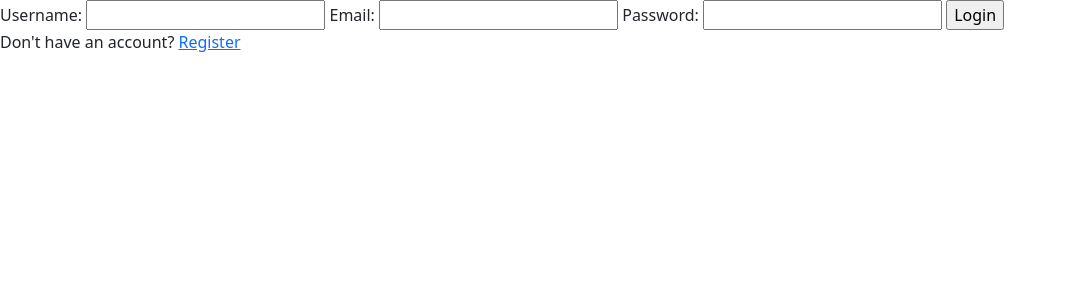
After one commit to Shaurya200911/TaskManager, a Flask app: template templates/login.html in a window 1280 px wide. The commit adds this page. Shown: the top 300 px of the page, without its empty margins (0-1066 px from the left). Run offline with Flask 3, Linux system fonts and the light colour scheme; the template is opened without the code that fills it, so the values that code supplies are empty.

Commit message:
Task Manager Login Framework - ✔

```diff
--- /dev/null
+++ b/app.py
@@ -0,0 +1,95 @@
+from flask import Flask, request, jsonify, redirect, url_for, render_template, session, send_from_directory
+from flask_sqlalchemy import SQLAlchemy
+
+app = Flask(__name__)
+app.config['SECRET_KEY'] = 'your-secret-key'
+app.config['SQLALCHEMY_DATABASE_URI'] = 'sqlite:///database.db'
+app.config['SQLALCHEMY_TRACK_MODIFICATIONS'] = False
+db = SQLAlchemy(app)
+
+class User(db.Model):
+    id = db.Column(db.Integer, primary_key=True)
+    name = db.Column(db.String(100), unique=True, nullable=False)
+    email = db.Column(db.String(100), unique=True, nullable=False)
+    password = db.Column(db.String(100), nullable=False)
+
+    def __repr__(self):
+        return f'<User {self.id}>'
+
+class Task(db.Model):
+    id = db.Column(db.Integer, primary_key=True)
+    title = db.Column(db.String(100), nullable=False)
+    duedate = db.Column(db.Date, nullable=False)
+    priority = db.Column(db.String, nullable=False)
+
+    user_id = db.Column(db.Integer, db.ForeignKey('user.id'), nullable=False)
+
+    def __repr__(self):
+        return f'<Task {self.id}>'
+
+@app.route('/register', methods=['GET', 'POST'])
+def register():
+    if request.method == 'POST':
+        name = request.form.get('username')
+        email = request.form.get('email')
+        password = request.form.get('password')
+
+        user = User(name=name, email=email, password=password)
+        db.session.add(user)
+        db.session.commit()
+
+        return redirect(url_for('login'))
+    else:
+        return render_template('register.html')
+
+@app.route('/login', methods=['GET', 'POST'])
+def login():
+    if request.method == 'POST':
+        email = request.form.get('email')
+        password = request.form.get('password')
+        user = User.query.filter_by(email=email, password=password).first()
+        if user:
+            session['user_id'] = user.id
+            return redirect(url_for('tasks'))
+        else:
+            return 'Invalid credentials. Please try again.'
+    else:
+        return render_template('login.html')
+
+@app.route('/', methods=['GET', 'POST'])
+def tasks():
+    if 'user_id' not in session:
+        return redirect(url_for('login'))
+
+    else:
+        if request.method == 'POST':
+            title = request.form.get('title')
+            duedate = request.form.get('duedate')
+            priority = request.form.get('priority')
+
+            task = Task(title=title, duedate=duedate, priority=priority, user_id=1)
+            db.session.add(task)
+            db.session.commit()
+
+            return redirect(url_for('tasks'))
+        else:
+            tasks = Task.query.all()
+            return render_template('index.html', tasks=tasks)
+
+@app.route('/logout')
+def logout():
+    session.pop('user_id', None)
+    return redirect(url_for('login'))
+
+@app.route('/styles.css')
+def styles():
+    return send_from_directory('.', 'styles.css')
+
+@app.route('/script.js')
+def script():
+    return send_from_directory('.', 'script.js')
+
+if __name__ == '__main__':
+    with app.app_context():
+        db.create_all()
+    app.run(debug=True)
--- a/styles.css
+++ b/styles.css
@@ -41,3 +41,8 @@
     background-color: #777777;
     left: 5000px;
 }
+
+.logout{
+   position: absolute;
+   left: 1250px;
+}
--- /dev/null
+++ b/templates/base.html
@@ -0,0 +1,19 @@
+<!DOCTYPE html>
+<html lang="en">
+<head>
+  <meta charset="UTF-8">
+  <meta name="viewport" content="width=device-width, initial-scale=1.0">
+  <meta name="author" content="Task Manager for people without time">
+  <link href="https://cdn.jsdelivr.net/npm/bootstrap@5.3.5/dist/css/bootstrap.min.css" rel="stylesheet" integrity="sha384-SgOJa3DmI69IUzQ2PVdRZhwQ+dy64/BUtbMJw1MZ8t5HZApcHrRKUc4W0kG879m7" crossorigin="anonymous">
+  <script src="https://cdn.jsdelivr.net/npm/bootstrap@5.3.5/dist/js/bootstrap.bundle.min.js" integrity="sha384-k6d4wzSIapyDyv1kpU366/PK5hCdSbCRGRCMv+eplOQJWyd1fbcAu9OCUj5zNLiq" crossorigin="anonymous"></script>
+
+    {% block head %}
+
+    {% endblock %}
+</head>
+<body>
+{% block body %}
+
+{% endblock %}
+</body>
+</html>
--- a/templates/index.html
+++ b/templates/index.html
@@ -3,6 +3,7 @@
 <head>
   <meta charset="utf-8">
   <meta name="viewport" content="width=device-width, initial-scale=1.0">
+  <meta name="author" content="Task Manager for people without time">
   <title>Task Manager</title>
   <link rel="stylesheet" href="styles.css" />
   <link href="https://cdn.jsdelivr.net/npm/bootstrap@5.3.5/dist/css/bootstrap.min.css" rel="stylesheet" integrity="sha384-SgOJa3DmI69IUzQ2PVdRZhwQ+dy64/BUtbMJw1MZ8t5HZApcHrRKUc4W0kG879m7" crossorigin="anonymous">
@@ -12,6 +13,7 @@
 <div class="container mt-4">
   <div class="title-section mb-6">
     <center>
+      <a class="btn btn-danger logout" href="{{ url_for('logout') }}">Logout</a>
       <h1 class="display-1"><b>Task Manager</b></h1>
       <figure class="mt-2">
         <blockquote class="blockquote">
@@ -43,7 +45,7 @@
         </select>
       </div>
       <div class="col-md-2">
-        <button id="add-task-btn" class="btn btn-primary add-task-btn">Add Task</button>
+        <button id="add-task-btn" class="btn btn-primary add-task-btn">Add Task</button><br><br>
       </div>
     </div>
   </section>
--- /dev/null
+++ b/templates/login.html
@@ -0,0 +1,21 @@
+{% extends 'base.html' %}
+
+{% block head %}
+<title>Login</title>
+{% endblock head %}
+
+{% block body %}
+<form method="post">
+  <label for="username">Username:</label>
+  <input type="text" id="username" name="username" required>
+
+  <label for="email">Email:</label>
+  <input type="email" id="email" name="email" required>
+
+  <label for="password">Password:</label>
+  <input type="password" id="password" name="password" required>
+
+  <input type="submit" value="Login">
+</form>
+<p>Don't have an account? <a href="{{ url_for('register') }}">Register</a></p>
+{% endblock %}
```
Also changed, not shown: script.js (+4 -4 lines), templates/register.html (added, +21 -0 lines), instance/database.db (added).
